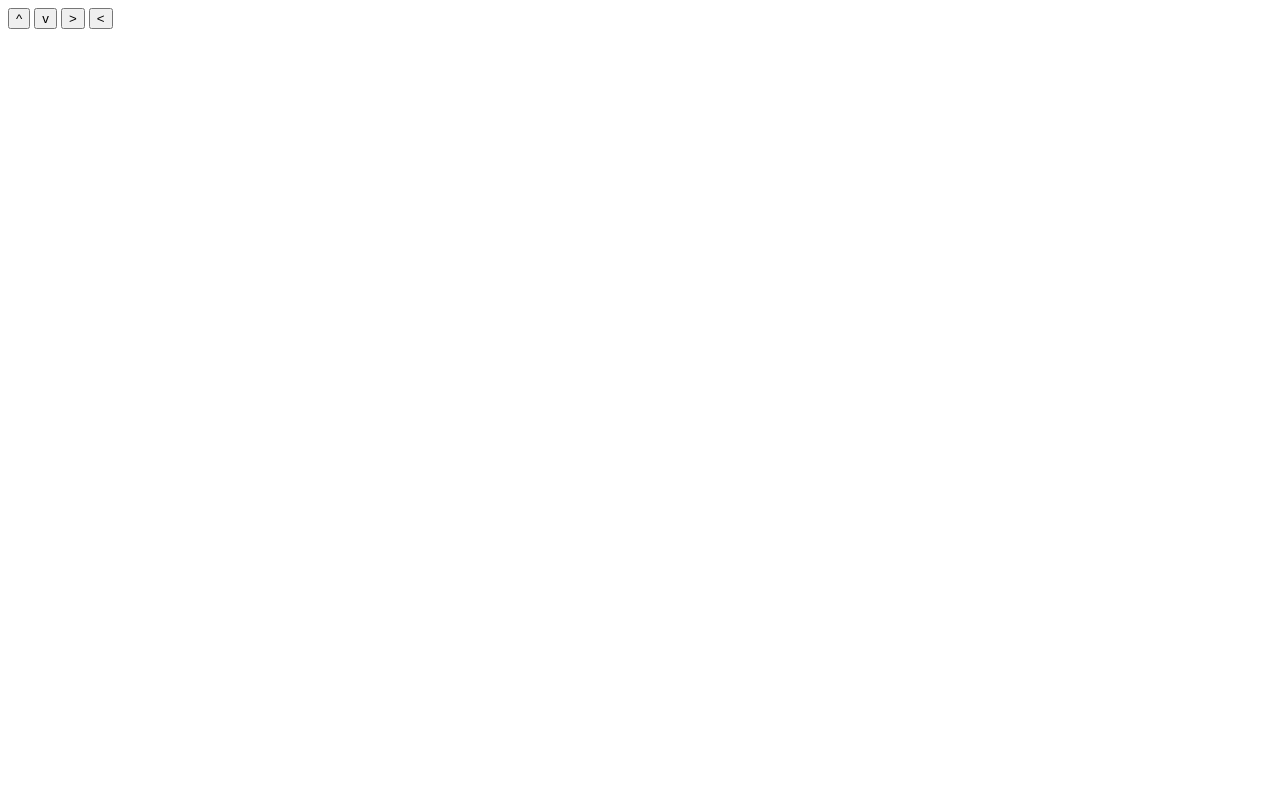
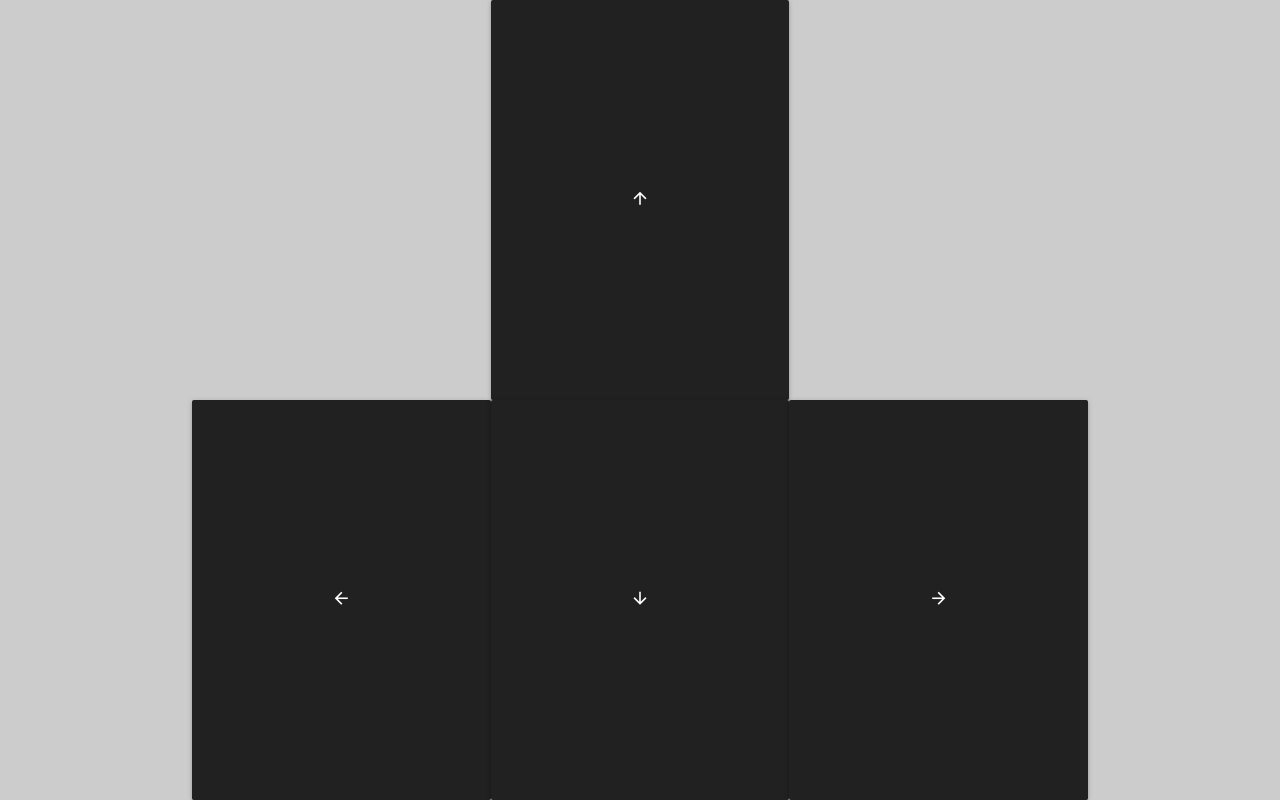
Before and after one commit to davizuku/marc_in_da_house, a plain HTML site: page web/actions.html in a window 1280 px wide. Drawn offline with nearby package versions, Linux system fonts and the light colour scheme.

Commit message:
Format actions

```diff
--- a/web/actions.html
+++ b/web/actions.html
@@ -6,6 +6,9 @@
     <meta name="viewport" content="width=device-width, initial-scale=1.0">
     <title>Actions</title>
     <script src="https://code.jquery.com/jquery-3.6.0.min.js"></script>
+    <link rel="stylesheet" href="https://cdnjs.cloudflare.com/ajax/libs/materialize/1.0.0/css/materialize.min.css">
+    <link href="https://fonts.googleapis.com/icon?family=Material+Icons" rel="stylesheet">
+    <script src="https://cdnjs.cloudflare.com/ajax/libs/materialize/1.0.0/js/materialize.min.js"></script>
     <script>
     // TO BE Changed using dev tools
     var host = 'http://127.0.0.1:80'
@@ -23,13 +26,47 @@
         $('button').on('mouseup', function() {
             setAction('none')
         });
+        $('button').addClass('s4 btn waves-effect waves-light grey darken-4')
     });
     </script>
+    <style>
+        html {
+            height: 100%;
+        }
+        body {
+            background-color: #ccc;
+            height: 100vh;
+            padding: 0;
+        }
+        button {
+            height: 50vh !important;
+            padding: 5px;
+        }
+        .row {
+            margin: 0;
+            padding: 0;
+            height: 50vh;
+        }
+    </style>
+    <!--Let browser know website is optimized for mobile-->
+    <meta name="viewport" content="width=device-width, initial-scale=1.0"/>
 </head>
-<body>
-    <button id="up" action='forward'>^</button>
-    <button id="down" action='backward'>v</button>
-    <button id="left" action='left'>&gt;</button>
-    <button id="right" action='right'>&lt;</button>
+<body class="container">
+    <div class="row">
+        <button id="up" class="col offset-s4" action='forward'>
+            <i class="large material-icons">arrow_upward</i>
+        </button>
+    </div>
+    <div class="row">
+        <button id="left" class="col" action='left'>
+            <i class="large material-icons">arrow_back</i>
+        </button>
+        <button id="down" class="col" action='backward'>
+            <i class="large material-icons">arrow_downward</i>
+        </button>
+        <button id="right" class="col" action='right'>
+            <i class="large material-icons">arrow_forward</i>
+        </button>
+    </div>
 </body>
 </html>
```
